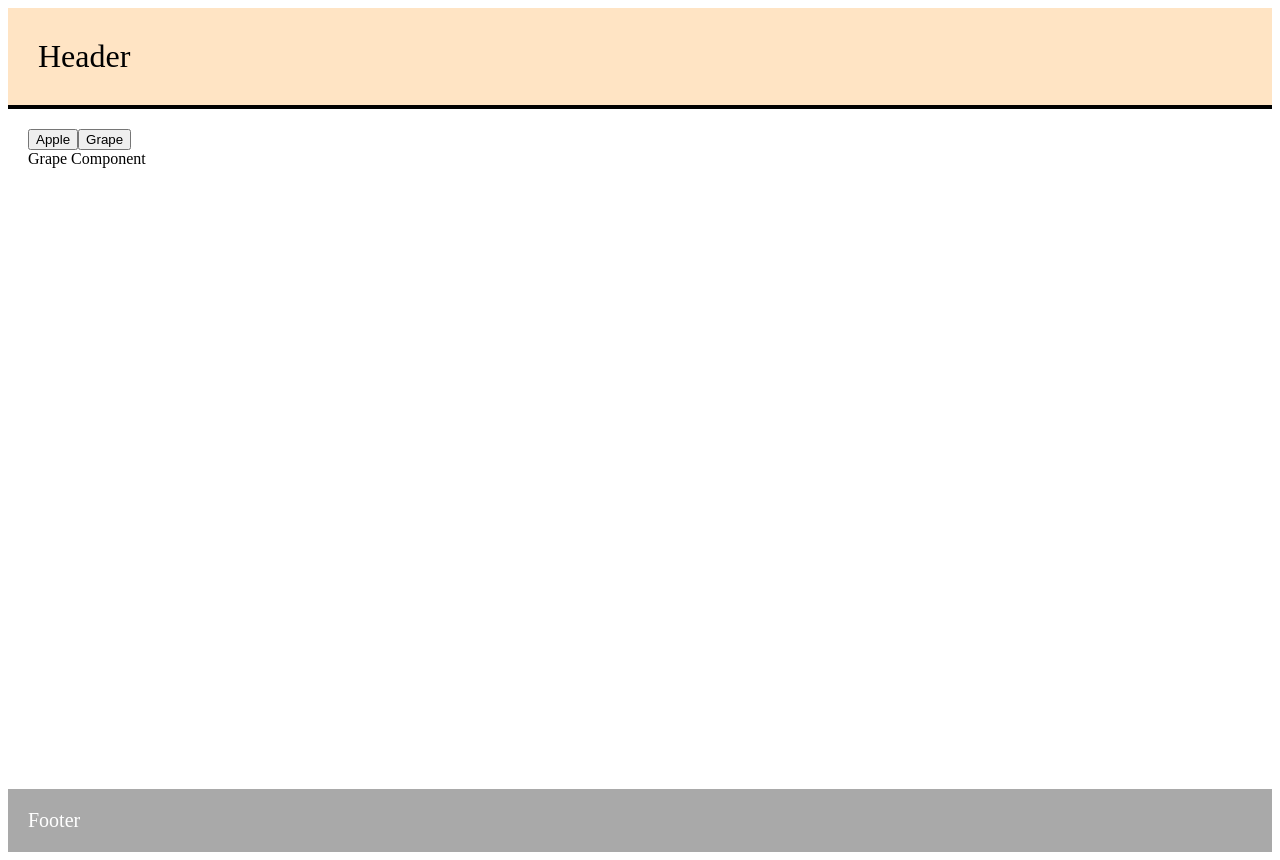
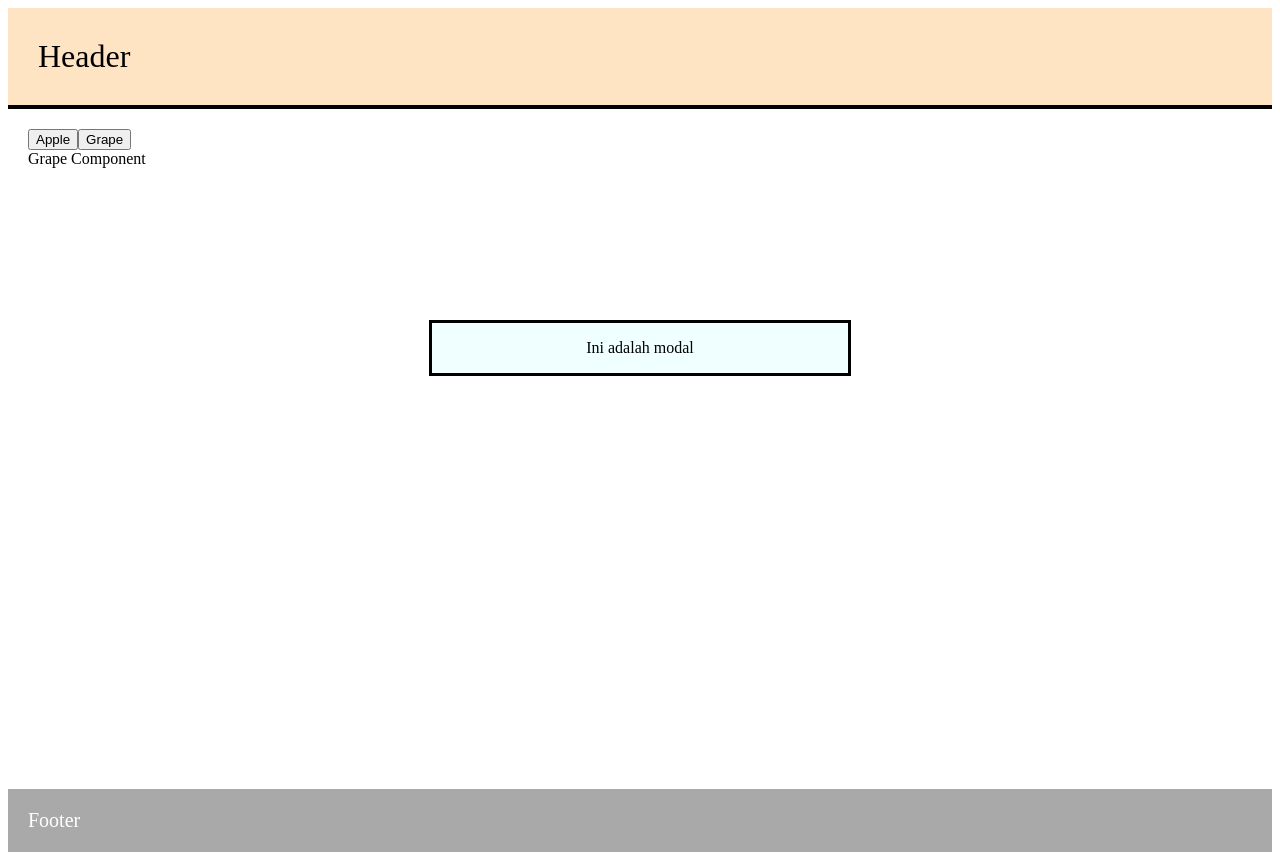
Before and after one commit to muhammadiqbalg1001/vue-cli-exercise, a Vue app: page / in a window 1280 px wide. Both pictures are taken after a click on the button "Grape". Built offline with nearby package versions, Linux system fonts and the light colour scheme.

Commit message:
msg: Learn Teleport

```diff
--- a/src/App.vue
+++ b/src/App.vue
@@ -11,6 +11,8 @@
       <keep-alive include="comp-apple, comp-grape">
         <component :is="activeComp"></component>
       </keep-alive>
+
+      <div id="dialog_ishere"></div>
     </div>
     <app-footer></app-footer>
   </div>
--- a/src/components/Fruits/grape.vue
+++ b/src/components/Fruits/grape.vue
@@ -1,9 +1,17 @@
 <template>
   <div>Grape Component</div>
+  <teleport to="#dialog_ishere">
+    <comp-modal></comp-modal>
+  </teleport>
 </template>
 
 <script>
+import compModal from '../Utils/modal.vue'
+
 export default {
+  components: {
+    compModal,
+  },
   name: 'comp-grape',
   unmounted() {
     console.log('grape unmounted')
--- /dev/null
+++ b/src/components/Utils/modal.vue
@@ -0,0 +1,19 @@
+<template>
+  <dialog open>
+    <div>Ini adalah modal</div>
+  </dialog>
+</template>
+
+<script></script>
+
+<style scoped>
+dialog {
+  position: fixed;
+  top: 20em;
+  left: 0%;
+  width: 30%;
+  background-color: azure;
+  color: black;
+  text-align: center;
+}
+</style>
```
